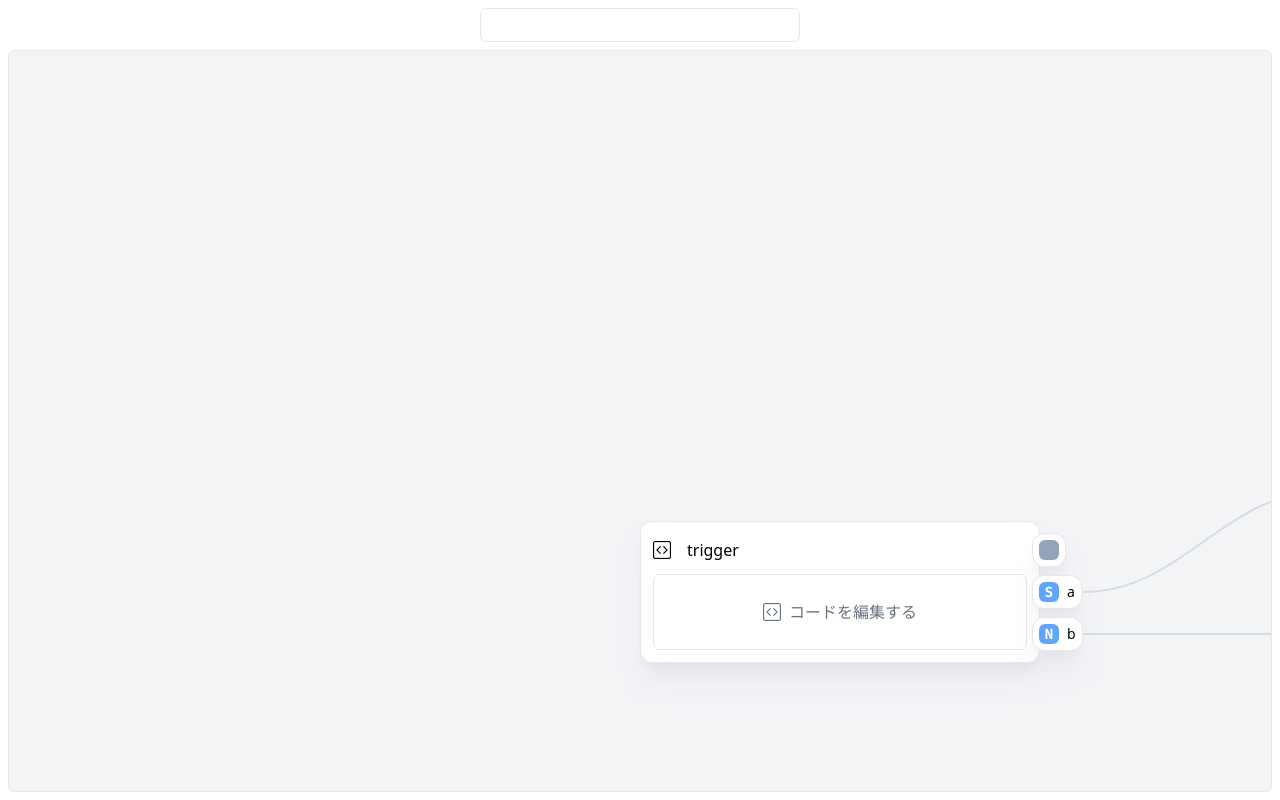
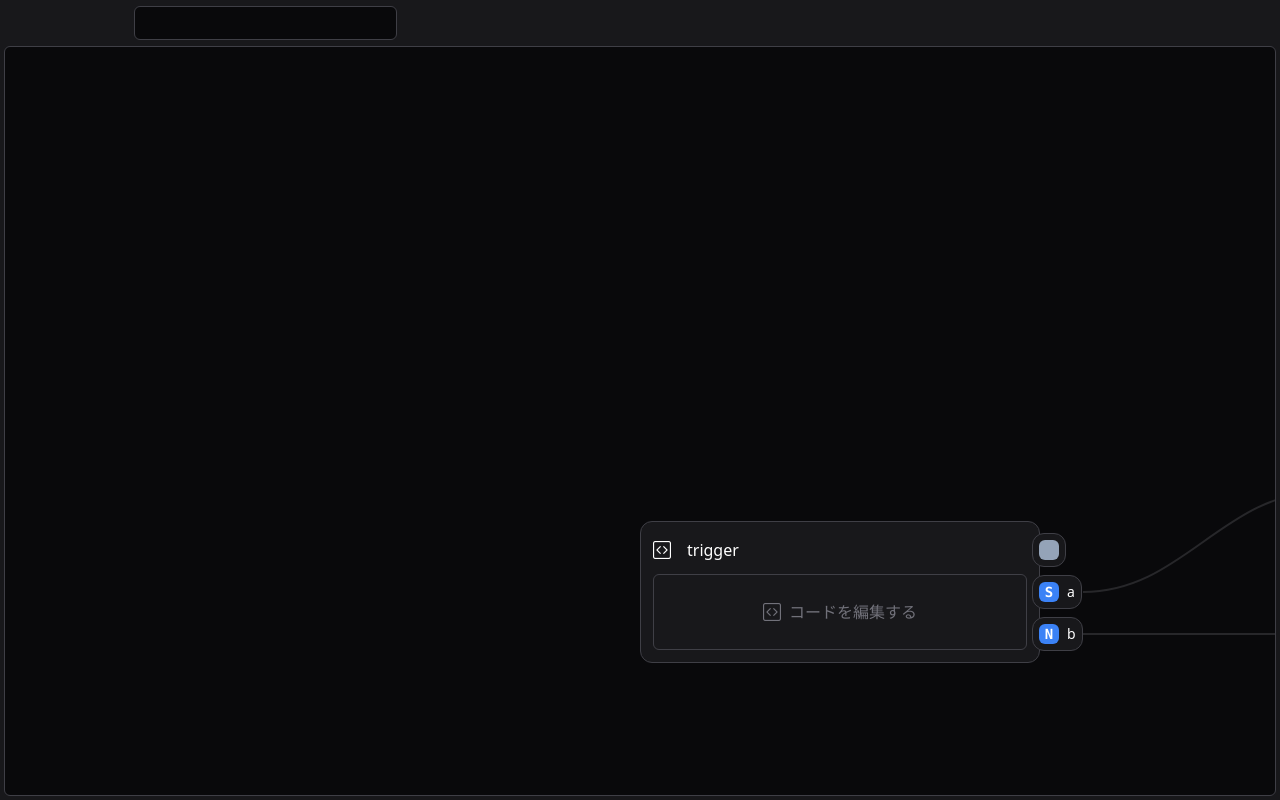
Before and after one commit to Ampoi/Pasta, a Vue app: page / in a window 1280 px wide. Built offline with nearby package versions, Linux system fonts and the light colour scheme.

Commit message:
全体的に黒くした

```diff
--- a/src/App.vue
+++ b/src/App.vue
@@ -1,13 +1,14 @@
 <template>
-  <div class="w-screen h-screen flex flex-col">
+  <div class="w-screen h-screen flex flex-col bg-zinc-900">
     <header
       data-tauri-drag-region
-      class="flex flex-row items-end justify-center basis-12 p-2">
+      class="flex flex-row items-center p-1.5">
+      <div class="basis-32"></div>
       <input
         type="text"
-        class="bg-transparent py-1 px-2 rounded-md outline-none border-[1px] border-gray-200 basis-80 text-center">
+        class="bg-transparent py-1 px-2 rounded-md outline-none border-[1px] border-zinc-700 bg-zinc-950 basis-60 font-bold text-white">
     </header>
-    <main class="m-2 mt-0 grow border-[1px] bg-gray-100 border-gray-200 rounded-md relative">
+    <main class="m-1 mt-0 grow border-[1px] bg-zinc-950 border-zinc-700 rounded-md relative">
       <DraggableArea
         v-if="projectPath"
         class="w-full h-full p-4">
--- a/src/components/block.vue
+++ b/src/components/block.vue
@@ -2,7 +2,7 @@
   <div class="flex flex-row" ref="block">
     <!--引数-->
     <div class="flex flex-col items-end gap-2 max-w-[160px] -mr-2 z-10 my-auto py-3">
-      <div class="bg-white p-1.5 rounded-xl border-gray-200 border-[1px] shadow-xl shadow-gray-300/40 flex flex-row items-center gap-2">
+      <div class="bg-zinc-900 p-1.5 rounded-xl border-zinc-700 border-[1px] flex flex-row items-center gap-2">
         <div class="size-5 text-sm font-mono rounded-md font-semibold text-white bg-slate-400 grid place-content-center"/>
       </div>
       <Port
@@ -14,16 +14,16 @@
       />
     </div>
 
-    <div class="flex flex-col gap-2 grow bg-white p-3 rounded-xl w-[400px] border-gray-200 border-[1px] shadow-xl shadow-gray-300/40">
+    <div class="flex flex-col gap-2 grow bg-zinc-900 p-3 rounded-xl w-[400px] border-zinc-700 border-[1px]">
       <div class="flex flex-row items-center gap-2">
-        <i class="bi bi-code-square text-lg"/>
+        <i class="bi bi-code-square text-lg text-white"/>
         <input
           type="text"
-          class="px-2 py-1 rounded-md outline-gray-200"
+          class="px-2 py-1 rounded-md bg-transparent outline-zinc-700 text-white"
           :value="blockSettings.title"
         />
       </div>
-      <div class="grow p-4 border-gray-200 text-gray-500 border-[1px] rounded-md flex flex-row items-center justify-center gap-2">
+      <div class="grow p-4 border-zinc-700 text-zinc-500 border-[1px] rounded-md flex flex-row items-center justify-center gap-2">
         <i class="bi bi-code-square text-lg"/>
         <p>コードを編集する</p>
       </div>
@@ -31,7 +31,7 @@
 
     <!--返り値-->
     <div class="flex flex-col items-start gap-2 max-w-[160px] -ml-2 z-10 my-auto py-3">
-      <div class="bg-white p-1.5 rounded-xl border-gray-200 border-[1px] shadow-xl shadow-gray-300/40 flex flex-row items-center gap-2">
+      <div class="bg-zinc-900 p-1.5 rounded-xl border-zinc-700 border-[1px] flex flex-row items-center gap-2">
         <div class="size-5 text-sm font-mono rounded-md font-semibold text-white bg-slate-400 grid place-content-center"/>
       </div>
       <Port
--- a/src/components/block/port.vue
+++ b/src/components/block/port.vue
@@ -1,12 +1,12 @@
 <template>
     <div
-        class="bg-white p-1.5 rounded-xl border-gray-200 border-[1px] shadow-xl shadow-gray-300/40 flex items-center gap-2 select-none"
+        class="bg-zinc-900 p-1.5 rounded-xl border-zinc-700 border-[1px] flex items-center gap-2 select-none"
         :class="reverse ? 'flex-row-reverse' : 'flex-row'"
         ref="port">
-        <div class="size-5 text-sm font-mono rounded-md font-semibold text-white bg-blue-400 grid place-content-center">
+        <div class="size-5 text-sm font-mono rounded-md font-semibold text-white bg-blue-500 grid place-content-center">
             {{ type ? type[0].toUpperCase(): "?" }}
         </div>
-        <p class="overflow-hidden text-ellipsis text-sm">{{ name }}</p>
+        <p class="overflow-hidden text-ellipsis text-sm text-white">{{ name }}</p>
     </div>
 </template>
 <script setup lang="ts">
--- a/src/components/lines.vue
+++ b/src/components/lines.vue
@@ -7,7 +7,7 @@
             :d="`
             M ${line.from.x} ${line.from.y} C ${line.from.x + 100} ${line.from.y},
             ${line.to.x - 100} ${line.to.y}, ${line.to.x} ${line.to.y}`"
-            stroke="#D8DCE2" fill="none" stroke-width="2"/>
+            stroke="#27272a" fill="none" stroke-width="2"/>
     </svg>
 </template>
 <script setup lang="ts">
--- a/src/components/triggerBlock.vue
+++ b/src/components/triggerBlock.vue
@@ -1,15 +1,15 @@
 <template>
   <div class="flex flex-row" ref="block">
-    <div class="flex flex-col gap-2 grow bg-white p-3 rounded-xl w-[400px] border-gray-200 border-[1px] shadow-xl shadow-gray-300/40">
+    <div class="flex flex-col gap-2 grow bg-zinc-900 p-3 rounded-xl w-[400px] border-zinc-700 border-[1px]">
       <div class="flex flex-row items-center gap-2">
-        <i class="bi bi-code-square text-lg"/>
+        <i class="bi bi-code-square text-lg text-white"/>
         <input
           type="text"
-          class="px-2 py-1 rounded-md outline-gray-200"
+          class="px-2 py-1 rounded-md bg-transparent outline-zinc-700 text-white"
           :value="blockSettings.title"
         />
       </div>
-      <div class="grow p-4 border-gray-200 text-gray-500 border-[1px] rounded-md flex flex-row items-center justify-center gap-2">
+      <div class="grow p-4 border-zinc-700 text-zinc-500 border-[1px] rounded-md flex flex-row items-center justify-center gap-2">
         <i class="bi bi-code-square text-lg"/>
         <p>コードを編集する</p>
       </div>
@@ -17,7 +17,7 @@
 
     <!--返り値-->
     <div class="flex flex-col items-start gap-2 max-w-[160px] -ml-2 z-10 my-auto py-3">
-      <div class="bg-white p-1.5 rounded-xl border-gray-200 border-[1px] shadow-xl shadow-gray-300/40 flex flex-row items-center gap-2">
+      <div class="bg-zinc-900 p-1.5 rounded-xl border-zinc-700 border-[1px] flex flex-row items-center gap-2">
         <div class="size-5 text-sm font-mono rounded-md font-semibold text-white bg-slate-400 grid place-content-center"/>
       </div>
       <Port
```
